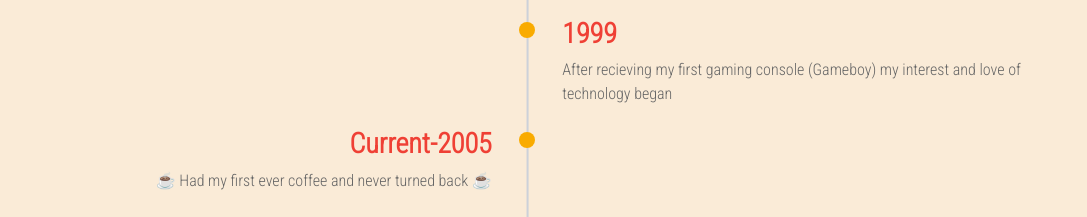
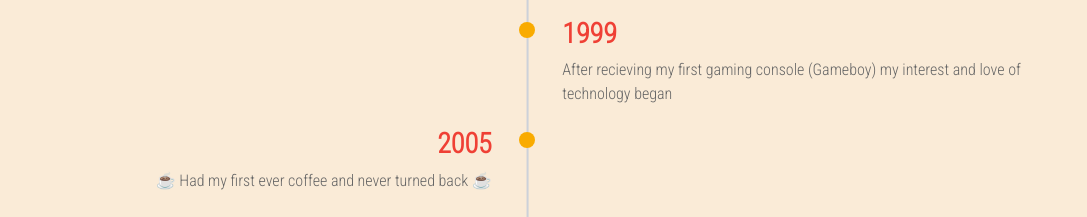
Before and after one commit to mjhwest/react-portfolio, a React (Create React App) app: page / in a window 1280 px wide. Shown: the part 1640-1857 px from the top of the page, without its empty margins (113-1200 px from the left). Built offline with nearby package versions, Linux system fonts and the light colour scheme.

Commit message:
changed in experience

```diff
--- a/src/components/Experience.js
+++ b/src/components/Experience.js
@@ -24,7 +24,7 @@ function Experience() {
           <div className="timeline-block timeline-block-left">
           <div className="marker"> </div>
               <div className="timeline-content">
-                  <h3> 2005-Current </h3>
+                  <h3> 2005</h3>
                   <p> &#9749; Had my first ever coffee and never turned back &#9749;  </p>
               </div>
           </div>
```
